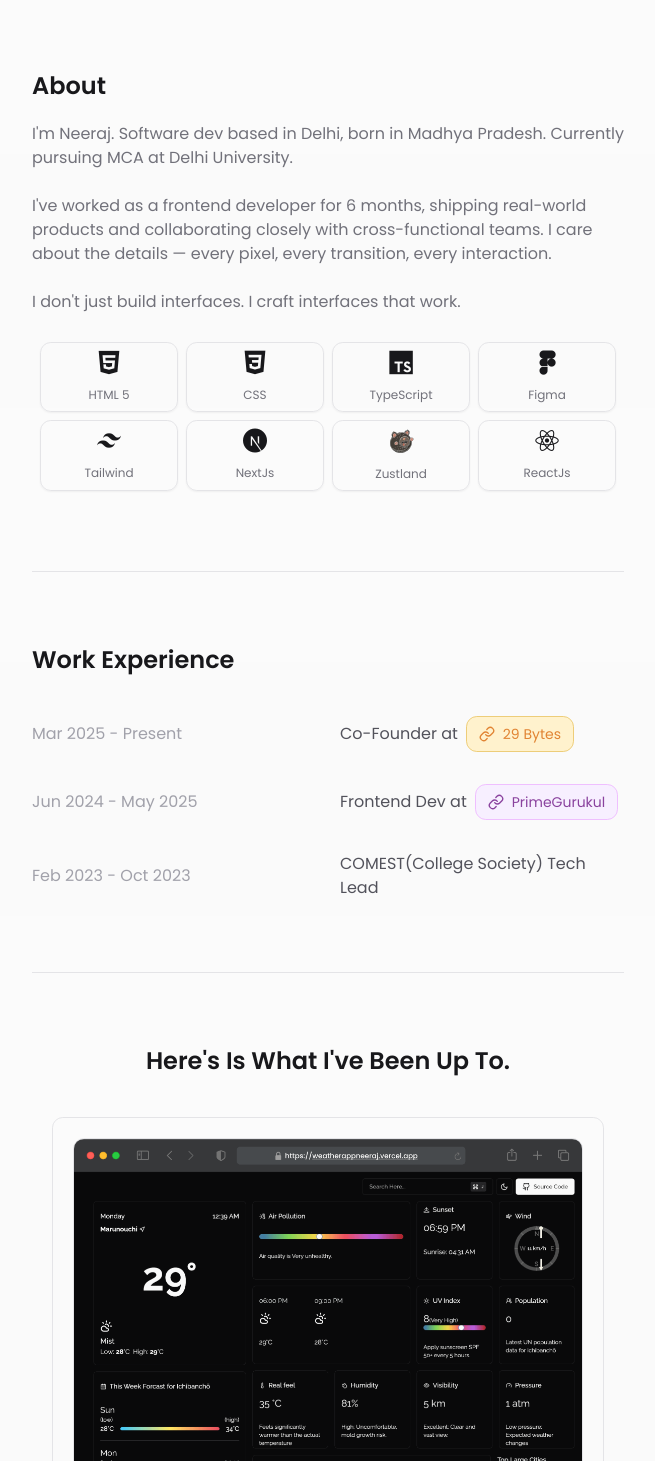
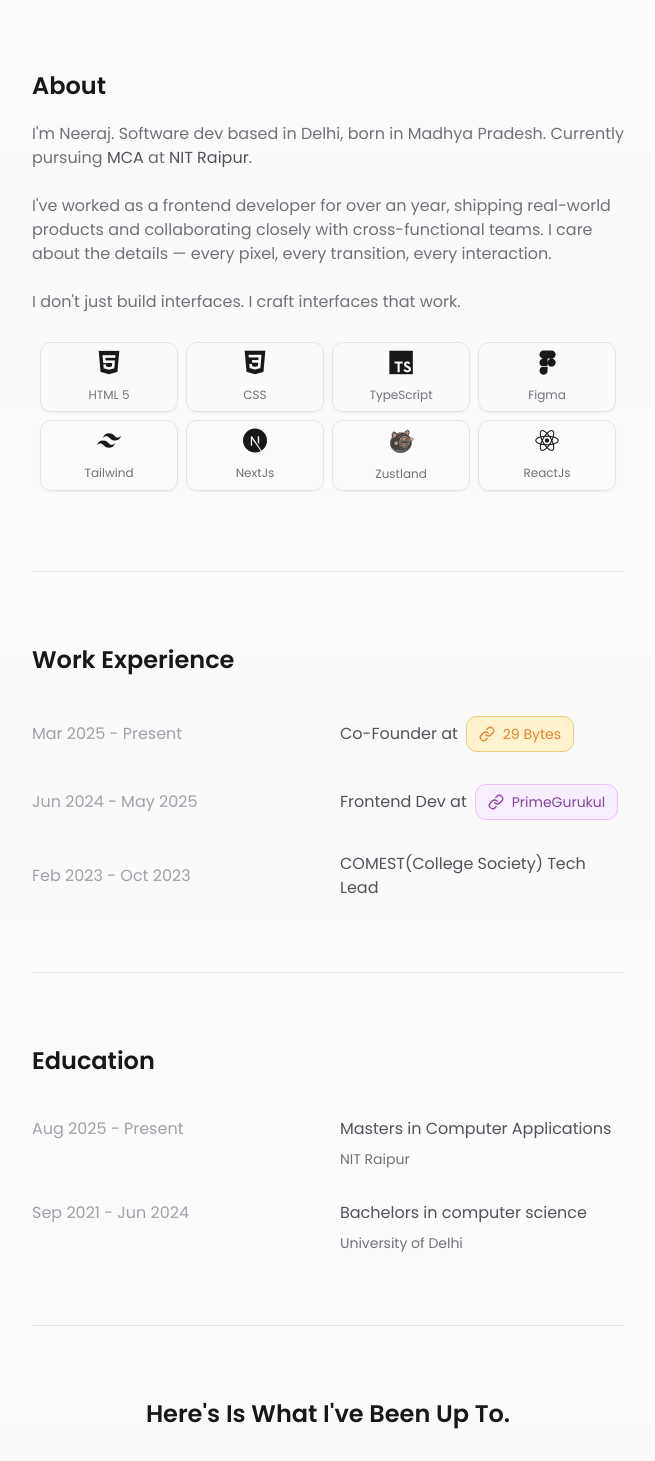
Before and after one commit to neerajc0des/portfolio, a Next.js app: page / in a window 1280 px wide. Shown: the part 609-2070 px from the top of the page, without its empty margins (312-967 px from the left). Built offline with nearby package versions, Linux system fonts and the light colour scheme.

Commit message:
added education section

```diff
--- a/src/app/page.tsx
+++ b/src/app/page.tsx
@@ -52,9 +52,9 @@ export default function Home() {
               <h1 className="sectionHeader text-xl md:text-2xl font-semibold">About</h1>
               <div className="sectionContent text-muted">
                 I'm Neeraj. Software dev based in Delhi, born in Madhya Pradesh.
-                Currently pursuing MCA at Delhi University.
+                Currently pursuing <span className="text-paragraph">MCA</span> at <span className="text-paragraph">NIT Raipur</span>.
                 <br /><br />
-                I've worked as a frontend developer for 6 months, shipping real-world products and collaborating closely with cross-functional teams. I care about the details — every pixel, every transition, every interaction.
+                I've worked as a frontend developer for over an year, shipping real-world products and collaborating closely with cross-functional teams. I care about the details — every pixel, every transition, every interaction.
                 <br /><br />
                 I don't just build interfaces. I craft interfaces that work.
               </div>
@@ -158,6 +158,31 @@ export default function Home() {
                   <div className="duration text-[#A1A1AA] text-sm md:text-base w-[300px]">Feb 2023 -  Oct 2023</div>
                   <div className="work flex items-center flex-1 justify-start gap-2">
                     <p className="text-paragraph">COMEST(College Society) Tech Lead</p>
+                  </div>
+                </div>
+              </div>
+            </section>
+          </RevealOnScroll>
+
+          <div className="h-px mx-auto my-5 w-[150px] lg:w-full lg:my-10 bg-zinc-200"></div>
+
+          <RevealOnScroll className="space-y-8">
+            <section className="expSection flex flex-col gap-10">
+              <h1 className="sectionHeader text-xl md:text-2xl font-semibold">Education</h1>
+              <div className="sectionContent text-muted space-y-6 md:space-y-8">
+                <div className="eduItem flex flex-col md:flex-row md:items-start gap-2 md:justify-between">
+                  <div className="duration text-[#A1A1AA] text-sm md:text-base w-[300px]">Aug 2025 - Present</div>
+                  <div className="edu flex flex-col items-start flex-1 justify-start gap-2">
+                    <p className="text-paragraph text-capitalize">Masters in Computer Applications</p>
+                    <p className="text-sm">NIT Raipur</p>
+                  </div>
+                </div>
+
+                <div className="eduItem flex flex-col md:flex-row md:items-start gap-2 md:justify-between">
+                  <div className="duration text-[#A1A1AA] text-sm md:text-base w-[300px]">Sep 2021 - Jun 2024</div>
+                  <div className="edu flex flex-col items-start flex-1 justify-start gap-2">
+                    <p className="text-paragraph text-capitalize">Bachelors in computer science</p>
+                    <p className="text-sm">University of Delhi</p>
                   </div>
                 </div>
               </div>
```
